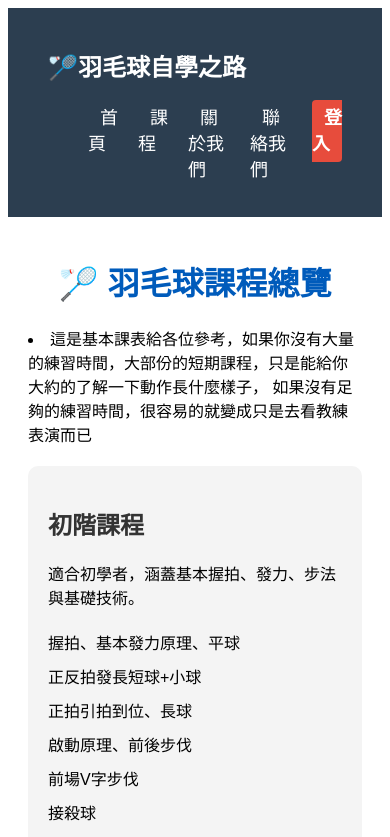
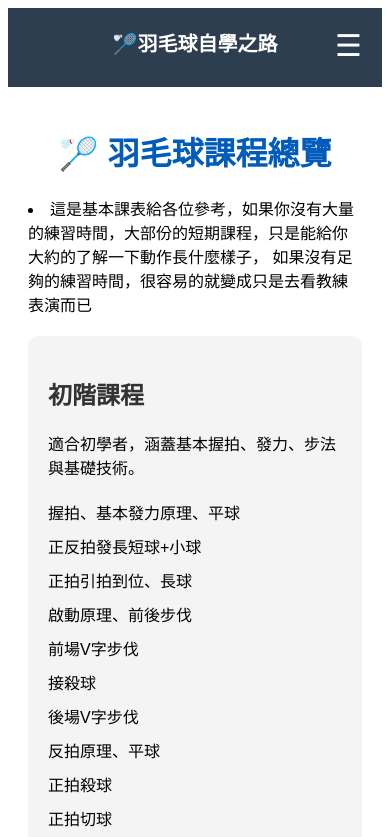
Before and after one commit to dannyangler/vitebadminton, a Vue app: page /courses in a window 390 px wide. Shown: the top 837 px of the page. Built offline with nearby package versions, Linux system fonts and the light colour scheme.

Commit message:
update home phone looking

```diff
--- a/src/App.vue
+++ b/src/App.vue
@@ -10,6 +10,7 @@
           <li><router-link to="/contact">聯絡我們</router-link></li>
           <li><router-link to="/login" class="cta-btn">登入</router-link></li>
         </ul>
+        <button class="menu-toggle" @click="toggleMenu">☰</button>
       </nav>
     </header>
 
@@ -23,12 +24,40 @@
 
 <script>
 export default {
-  name: 'Header'
+  name: 'Header',
+  data() {
+    return {
+      menuOpen: false
+    };
+  },
+  methods: {
+    toggleMenu() {
+      this.menuOpen = !this.menuOpen;
+    }
+  }
 };
 </script>
 
 <style scoped>
-/* Your CSS styles go here */
+/* Reset some default styles */
+* {
+  margin: 0;
+  padding: 0;
+  box-sizing: border-box;
+}
+
+body {
+  font-family: Arial, sans-serif;
+}
+
+/* Full height container to make the footer stick at the bottom */
+.container {
+  display: flex;
+  flex-direction: column;
+  min-height: 100vh;
+}
+
+/* Header styles */
 .header {
   background-color: #2c3e50;
   color: #fff;
@@ -36,6 +65,7 @@ export default {
   display: flex;
   justify-content: space-between;
   align-items: center;
+  position: relative; /* For the mobile menu button positioning */
 }
 
 .logo {
@@ -76,4 +106,68 @@ export default {
 .cta-btn:hover {
   background-color: #c0392b;
 }
+
+/* Footer styles */
+.footer {
+  background-color: #2c3e50;
+  color: #fff;
+  text-align: center;
+  padding: 20px;
+  margin-top: auto; /* Push footer to the bottom */
+  font-size: 14px;
+}
+
+/* Mobile responsive styles */
+@media (max-width: 768px) {
+  .header {
+    flex-direction: column;
+    padding: 20px;
+  }
+
+  .logo {
+    font-size: 20px;
+    margin-bottom: 10px;
+  }
+
+  .nav-links {
+    list-style-type: none;
+    display: flex;
+    flex-direction: column;
+    gap: 15px;
+    width: 100%;
+    text-align: center;
+    display: none; /* Initially hide the menu */
+  }
+
+  .nav-links li {
+    font-size: 18px;
+  }
+
+  .nav-links a {
+    padding: 10px;
+  }
+
+  .cta-btn {
+    margin-top: 10px;
+    width: 100%;
+    text-align: center;
+  }
+
+  /* Show the menu when it's open */
+  .nav-links.open {
+    display: flex;
+  }
+
+  /* Hamburger menu button */
+  .menu-toggle {
+    font-size: 30px;
+    background: none;
+    border: none;
+    color: #fff;
+    position: absolute;
+    top: 20px;
+    right: 20px;
+    cursor: pointer;
+  }
+}
 </style>
```
